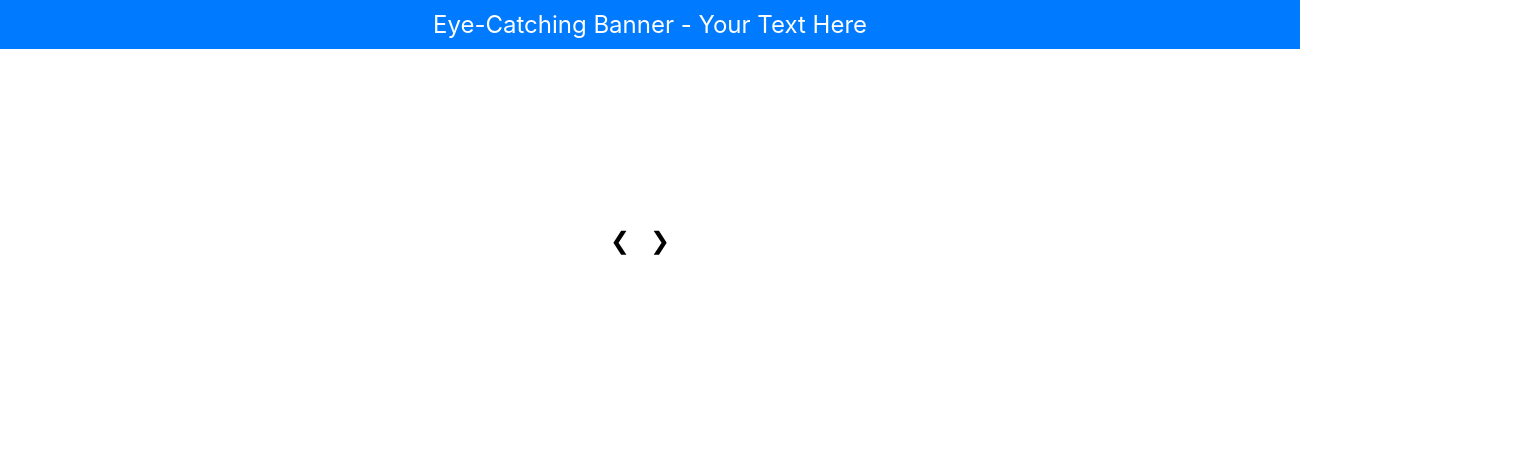
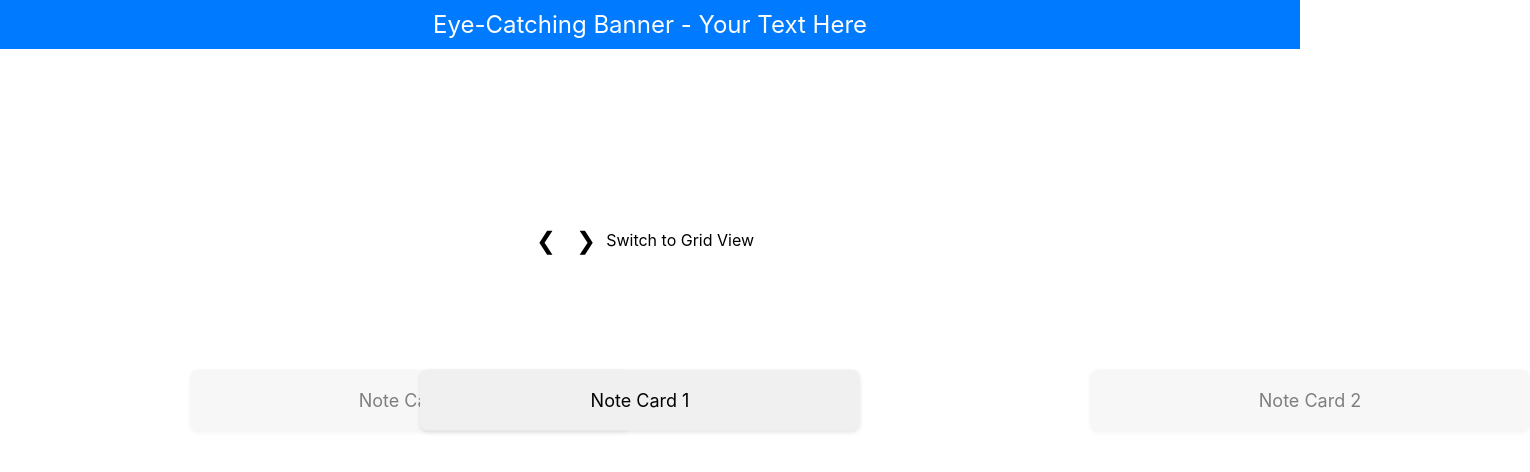
Before and after one commit to Nyleec/Gallery, a React (Create React App) app: page / in a window 1280 px wide. Shown: the top 472 px of the page, 1530 px wide, since content can reach past the window. Built offline with nearby package versions, Linux system fonts and the light colour scheme.

Commit message:
carousel "works"

```diff
--- a/src/App.css
+++ b/src/App.css
@@ -39,15 +39,33 @@
 }
 
 .note-card.prev {
+  display: block;
   transform: translate(calc(-100% - 10px), -50%);
   opacity: 0.5;
 }
 
 .note-card.next {
+  display: block;
   transform: translate(calc(100% + 10px), -50%);
   opacity: 0.5;
 }
 
+.grid-container {
+  display: grid;
+  grid-template-columns: repeat(auto-fit, minmax(150px, 1fr));
+  gap: 10px;
+  margin-top: 20px;
+  justify-items: center;
+}
+
+.grid-card {
+  background-color: #f0f0f0; /* Replace with your desired color */
+  padding: 20px;
+  box-shadow: 0px 2px 4px rgba(0, 0, 0, 0.1);
+  border-radius: 8px;
+  text-align: center;
+  font-size: 18px;
+}
 
 .carousel-arrows {
   display: flex;
--- a/src/notecard.js
+++ b/src/notecard.js
@@ -1,4 +1,5 @@
 import React, { useState } from 'react';
+import NoteCardGrid from './NoteCardGrid'; // Import the NoteCardGrid component
 
 const NoteCardCarousel = () => {
   const noteCardsData = [
@@ -9,6 +10,7 @@ const NoteCardCarousel = () => {
   ];
 
   const [currentCardIndex, setCurrentCardIndex] = useState(0);
+  const [viewMode, setViewMode] = useState('carousel'); // Added viewMode state
 
   const nextCard = () => {
     setCurrentCardIndex((currentCardIndex + 1) % noteCardsData.length);
@@ -18,13 +20,19 @@ const NoteCardCarousel = () => {
     setCurrentCardIndex((currentCardIndex - 1 + noteCardsData.length) % noteCardsData.length);
   };
 
+  const toggleViewMode = () => {
+    setViewMode(prevMode => (prevMode === 'carousel' ? 'grid' : 'carousel'));
+  };
+
   return (
     <div className="carousel-container">
+      {viewMode === 'carousel' ? (
+        <>
           <div className="note-cards-container">
             <div className="note-card prev">
               {noteCardsData[(currentCardIndex - 1 + noteCardsData.length) % noteCardsData.length]}
             </div>
-        <div className={`note-card ${currentCardIndex}`}>
+            <div className={`note-card ${currentCardIndex === 0 ? 'active' : ''}`}>
               {noteCardsData[currentCardIndex]}
             </div>
             <div className="note-card next">
@@ -35,6 +43,14 @@ const NoteCardCarousel = () => {
             <span className="arrow" onClick={prevCard}>&#10094;</span>
             <span className="arrow" onClick={nextCard}>&#10095;</span>
           </div>
+        </>
+      ) : (
+        <NoteCardGrid noteCardsData={noteCardsData} />
+      )}
+
+      <div className="menu-button" onClick={toggleViewMode}>
+        {viewMode === 'carousel' ? 'Switch to Grid View' : 'Switch to Carousel View'}
+      </div>
     </div>
   );
 };
```
Also changed, not shown: 1 other file (tests, documents, lock files or other folders). Lines whose indentation alone changed are shown as unchanged.
